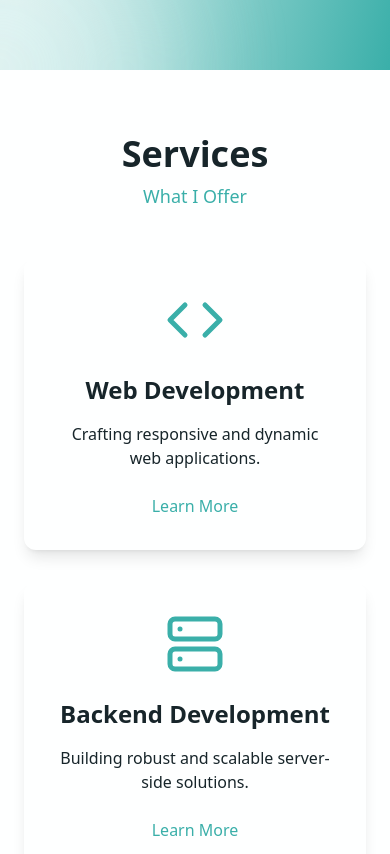
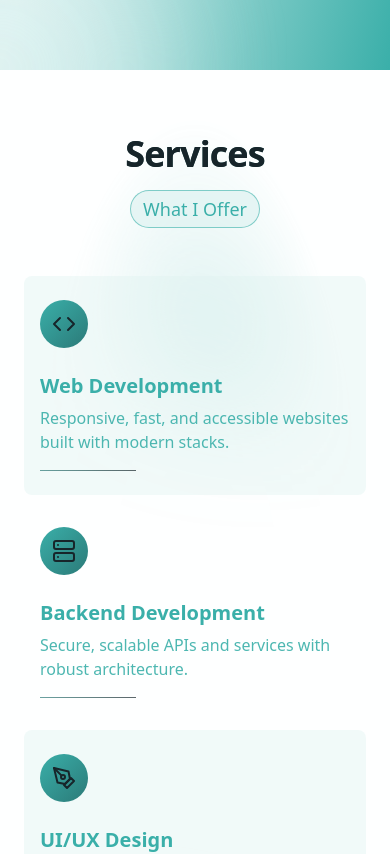
Before and after one commit to tsionbantegize16/my-portfolio-2, a React (Create React App) app: page / in a window 390 px wide. Shown: the part 4020-4874 px from the top of the page. Built offline with nearby package versions, Linux system fonts and the light colour scheme.

Commit message:
edit the page

```diff
--- a/src/components/Footer.jsx
+++ b/src/components/Footer.jsx
@@ -1,12 +1,53 @@
 import React from 'react';
+import { FaFacebookF, FaGitlab, FaInstagram, FaLinkedinIn } from 'react-icons/fa';
 
 const Footer = () => {
+  const year = new Date().getFullYear();
   return (
-    <footer className="py-8 px-6 bg-gray-900 dark:bg-gray-950 text-center text-gray-300 dark:text-gray-500 transition-colors duration-700 ease-in-out">
+    <footer className="relative pt-10 pb-8 px-6 bg-primary-50 dark:bg-primary-400 transition-colors duration-700 ease-in-out">
+      {/* Top divider */}
+      <div className="absolute top-0 left-0 right-0 h-px bg-gradient-to-r from-transparent via-primary-200/70 dark:via-primary-300/20 to-transparent" />
+
       <div className="container mx-auto">
-        <p className="text-md">
-          Created By <a href="https://github.com/Tsion-Bantegize" target="_blank" rel="noopener noreferrer" className="text-blue-400 hover:underline hover:text-blue-300 transition-colors duration-300">Tsion-Bantegize</a> | All Right Reserved.
-        </p>
+        <div className="grid grid-cols-1 md:grid-cols-3 gap-8 items-start">
+          {/* Brand */}
+          <div>
+            <h3 className="text-xl font-extrabold tracking-tight text-transparent bg-clip-text bg-gradient-to-r from-primary-400 to-primary-300 dark:from-primary-50 dark:to-primary-200">Tsion Bantegize</h3>
+            <p className="mt-2 text-sm text-primary-500/80 dark:text-primary-50/80 max-w-xs">Building delightful digital experiences with performance and accessibility in mind.</p>
+          </div>
+
+          {/* Nav */}
+          <nav className="flex flex-wrap gap-x-6 gap-y-2 justify-start md:justify-center text-sm text-primary-500 dark:text-primary-50">
+            <a href="#home" className="hover:text-primary-600 dark:hover:text-primary-200 transition-colors">Home</a>
+            <a href="#about" className="hover:text-primary-600 dark:hover:text-primary-200 transition-colors">About</a>
+            <a href="#services" className="hover:text-primary-600 dark:hover:text-primary-200 transition-colors">Services</a>
+            <a href="#skills" className="hover:text-primary-600 dark:hover:text-primary-200 transition-colors">Skills</a>
+            <a href="#projects" className="hover:text-primary-600 dark:hover:text-primary-200 transition-colors">Projects</a>
+            <a href="#contact" className="hover:text-primary-600 dark:hover:text-primary-200 transition-colors">Contact</a>
+          </nav>
+
+          {/* Socials */}
+          <div className="flex md:justify-end gap-4">
+            <a href="https://www.facebook.com/profile.php?id=61551880407217&mibextid=ZbWKwL" target="_blank" rel="noopener noreferrer" className="social-icon hover:-translate-y-0.5 hover:text-primary-500 transition-transform">
+              <FaFacebookF />
+            </a>
+            <a href="https://gitlab.com/tsionbantegize/" target="_blank" rel="noopener noreferrer" className="social-icon hover:-translate-y-0.5 hover:text-primary-500 transition-transform">
+              <FaGitlab />
+            </a>
+            <a href="https://www.instagram.com/tsi_bantegize?igsh=MTdjZnJpMmtwd293Ng==" target="_blank" rel="noopener noreferrer" className="social-icon hover:-translate-y-0.5 hover:text-primary-500 transition-transform">
+              <FaInstagram />
+            </a>
+            <a href="https://www.linkedin.com/in/tsion-bantegize-007780285?utm_source=share&utm_campaign=share_via&utm_content=profile&utm_medium=android_app" target="_blank" rel="noopener noreferrer" className="social-icon hover:-translate-y-0.5 hover:text-primary-500 transition-transform">
+              <FaLinkedinIn />
+            </a>
+          </div>
+        </div>
+
+        {/* Bottom row */}
+        <div className="mt-8 pt-6 border-t border-primary-200/60 dark:border-primary-300/20 flex flex-col md:flex-row items-center justify-between text-sm text-primary-500/80 dark:text-primary-50/70">
+          <p>© {year} Tsion Bantegize. All rights reserved.</p>
+          <a href="https://github.com/Tsion-Bantegize" target="_blank" rel="noopener noreferrer" className="hover:text-primary-600 dark:hover:text-primary-200 transition-colors">GitHub</a>
+        </div>
       </div>
     </footer>
   );
--- a/src/components/Services.jsx
+++ b/src/components/Services.jsx
@@ -3,39 +3,61 @@ import { FiCode, FiServer, FiPenTool } from 'react-icons/fi';
 import { FaFigma } from 'react-icons/fa'; // Figma icon from Font Awesome
 
 const servicesData = [
-  { title: 'Web Development', icon: <FiCode className="service-icon" />, description: 'Crafting responsive and dynamic web applications.' },
-  { title: 'Backend Development', icon: <FiServer className="service-icon" />, description: 'Building robust and scalable server-side solutions.' },
-  { title: 'UI/UX Design', icon: <FiPenTool className="service-icon" />, description: 'Designing intuitive and engaging user interfaces.' },
-  { title: 'Figma Design', icon: <FaFigma className="service-icon" />, description: 'Creating stunning and functional designs with Figma.' },
+  { title: 'Web Development', icon: <FiCode className="text-2xl" />, description: 'Responsive, fast, and accessible websites built with modern stacks.' },
+  { title: 'Backend Development', icon: <FiServer className="text-2xl" />, description: 'Secure, scalable APIs and services with robust architecture.' },
+  { title: 'UI/UX Design', icon: <FiPenTool className="text-2xl" />, description: 'Human-centered interfaces that are beautiful and easy to use.' },
+  { title: 'Figma Design', icon: <FaFigma className="text-2xl" />, description: 'From wireframes to polished prototypes that communicate clearly.' },
 ];
 
 const Services = () => {
   return (
-    <section id="services" className="py-16 px-6 bg-primary-50 dark:bg-primary-400 transition-colors duration-700 ease-in-out">
-      <div className="container mx-auto">
+    <section id="services" className="relative py-16 px-6 bg-primary-50 dark:bg-primary-400 transition-colors duration-700 ease-in-out overflow-hidden">
+      {/* Minimal decorative wash */}
+      <div className="pointer-events-none absolute inset-0 [mask-image:radial-gradient(ellipse_at_center,white,transparent_65%)]">
+        <div className="absolute -top-32 -right-24 w-[28rem] h-[28rem] rounded-full bg-primary-200/40 dark:bg-primary-300/10 blur-3xl"></div>
+        <div className="absolute -bottom-40 -left-24 w-[26rem] h-[26rem] rounded-full bg-primary-100/60 dark:bg-primary-300/10 blur-3xl"></div>
+      </div>
+
+      <div className="container mx-auto relative z-10">
         <div className="heading text-center mb-12">
-          <h2 className="text-4xl font-bold text-primary-400 dark:text-primary-50 mb-2 animate-fadeInUp">Services</h2>
-          <span className="text-lg text-primary-200 dark:text-primary-200 font-semibold animate-fadeInUp delay-100">What I Offer</span>
+          <h2 className="text-4xl md:text-5xl font-extrabold tracking-tight text-transparent bg-clip-text bg-gradient-to-r from-primary-400 to-primary-300 dark:from-primary-50 dark:to-primary-200 animate-fadeInUp">Services</h2>
+          <span className="inline-flex items-center gap-2 mt-2 px-3 py-1 rounded-full text-xs font-semibold bg-primary-100/70 dark:bg-primary-300/20 border border-primary-200/60 dark:border-primary-300/30 text-primary-400 dark:text-primary-50 animate-fadeInUp delay-100">What I Offer</span>
         </div>
 
-        <div className="services-content grid grid-cols-1 md:grid-cols-2 lg:grid-cols-4 gap-8">
-          {servicesData.map((service, index) => (
-            <div
-              key={index}
-              className="services-box p-8 rounded-xl shadow-lg bg-primary-50 dark:bg-primary-400 flex flex-col items-center text-center
-                         transform hover:scale-105 hover:shadow-2xl transition-all duration-300 ease-in-out animate-zoomIn"
-              style={{ animationDelay: `${index * 0.15}s` }}
-            >
-              <div className="text-primary-200 dark:text-primary-200 text-6xl mb-6 group-hover:rotate-12 transition-transform duration-500 ease-in-out">
-                {service.icon}
-              </div>
-              <h3 className="text-2xl font-semibold text-primary-400 dark:text-primary-50 mb-4">{service.title}</h3>
-              <p className="text-primary-400 dark:text-primary-50 mb-6">{service.description}</p>
-              <a href="#" className="text-primary-200 dark:text-primary-200 font-medium hover:underline hover:text-primary-300 dark:hover:text-primary-100 transition-colors duration-300">
-                Learn More
-              </a>
-            </div>
-          ))}
+        {/* Alternating feature rows (no cards) */}
+        <div className="relative">
+          {/* Vertical rail */}
+          <div className="hidden md:block absolute left-5 top-0 bottom-0 w-px bg-gradient-to-b from-primary-200/80 via-primary-300/40 to-transparent"></div>
+
+          <ul className="space-y-2">
+            {servicesData.map((service, index) => (
+              <li key={index} className={`${index % 2 === 0 ? 'bg-primary-100/40 dark:bg-primary-300/10' : 'bg-transparent'} rounded-lg transition-colors`}>
+                <div className="grid md:grid-cols-12 items-start gap-6 px-4 md:px-6 py-6">
+                  {/* Icon + rail node */}
+                  <div className="md:col-span-2 flex md:block items-center md:items-start md:pl-2 relative">
+                    {/* Rail node */}
+                    <div className="hidden md:block absolute -left-[7px] top-1.5 w-3 h-3 rounded-full bg-gradient-to-br from-primary-300 to-primary-400"></div>
+                    <div className="inline-flex items-center justify-center w-12 h-12 md:mt-[-4px] rounded-full bg-gradient-to-br from-primary-200 to-primary-300 text-primary-700 dark:text-primary-100">
+                      {service.icon}
+                    </div>
+                  </div>
+
+                  {/* Content */}
+                  <div className="md:col-span-10">
+                    <h3 className="text-xl md:text-2xl font-semibold text-primary-500 dark:text-primary-50">
+                      {service.title}
+                    </h3>
+                    <p className="mt-1.5 text-primary-500/90 dark:text-primary-50/85 max-w-3xl">
+                      {service.description}
+                    </p>
+
+                    {/* Underline accent */}
+                    <div className="mt-4 h-px w-24 bg-gradient-to-r from-primary-300 to-primary-400 opacity-70"></div>
+                  </div>
+                </div>
+              </li>
+            ))}
+          </ul>
         </div>
       </div>
     </section>
```
Also changed, not shown: src/components/Contact.jsx (+86 -23 lines).
